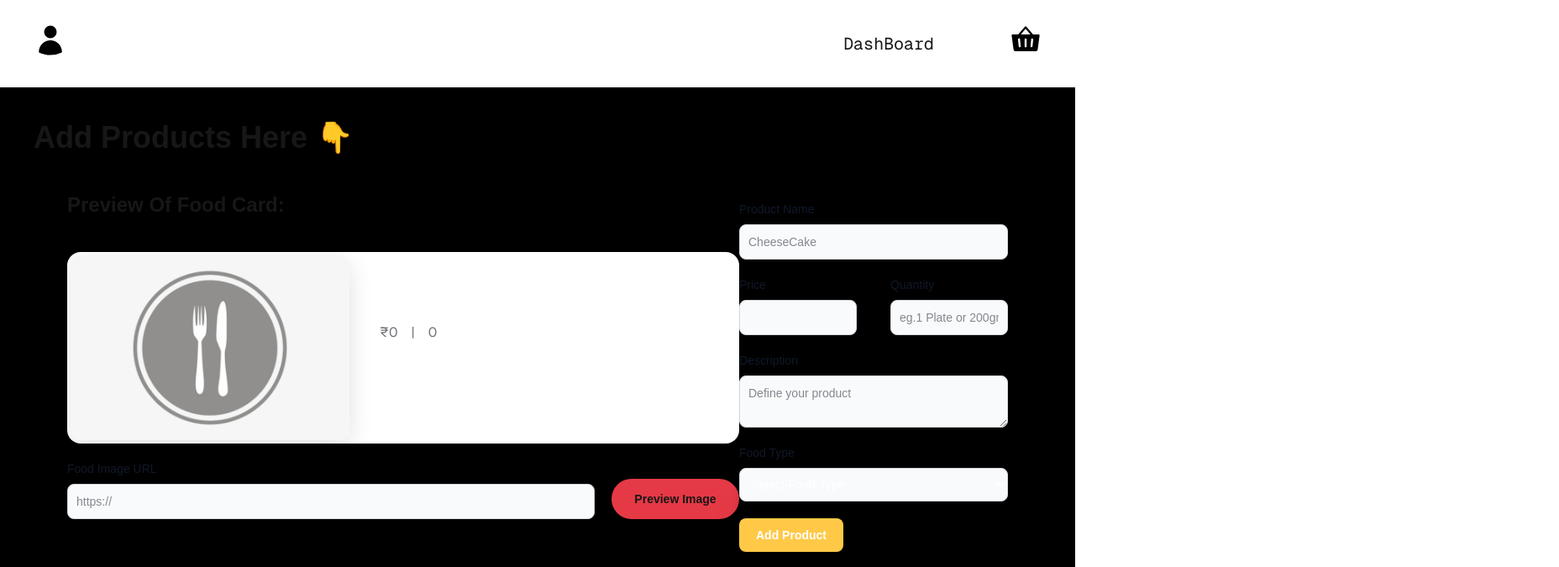
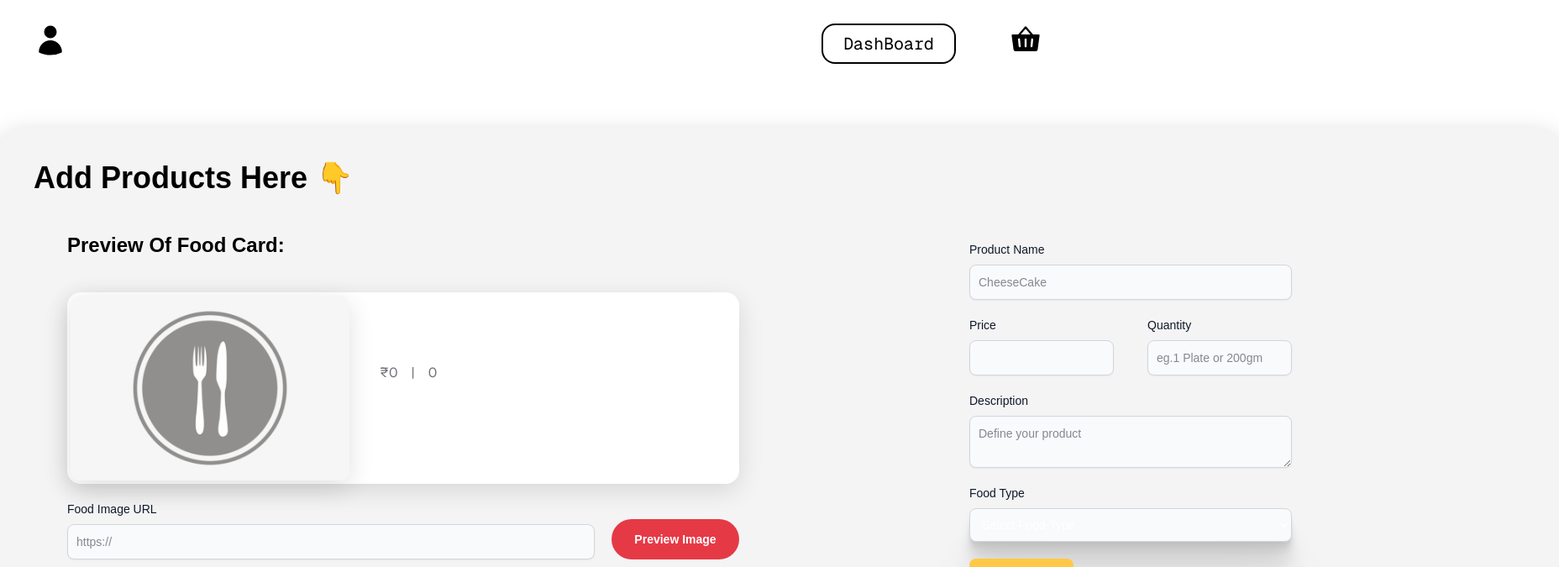
Before and after one commit to narendra-create/Best-Fullstack-Projects, a Next.js app in the folder Local-Bite/client/: page /VendorTools/Addproducts in a window 1280 px wide. Shown: the top 675 px of the page at 84% size, 1856 px wide, since content can reach past the window. Built offline with nearby package versions, Linux system fonts and the light colour scheme; no server answers.

Commit message:
UI: Some ui changes in addfood endpoint

```diff
--- a/Local-Bite/client/app/VendorTools/Addproducts/page.js
+++ b/Local-Bite/client/app/VendorTools/Addproducts/page.js
@@ -18,7 +18,7 @@ const AddProducts = () => {
                 throw new Error("Problem in fetching")
             }
             const data = await res.json();
-            console.log("coming from vendordata",data.vendor);
+            console.log("coming from vendordata", data.vendor, "And the data =", data);
             return data.vendor;
         }
         catch (err) {
@@ -54,7 +54,7 @@ const AddProducts = () => {
     const addFood = async (e, vendorId) => {
         e.preventDefault();
 
-        const res = await fetch(`${process.env.NEXT_PUBLIC_BACKENDURL}/api/product/${vendorId.user}`, {
+        const res = await fetch(`${process.env.NEXT_PUBLIC_BACKENDURL}/api/product/${vendorId}`, {
             credentials: 'include',
             method: 'POST',
             headers: {
@@ -131,7 +131,7 @@ const AddProducts = () => {
     }
 
     return (
-        <div className='mt-26'>
+        <div className='mt-38'>
             <ToastContainer position="top-center"
                 autoClose={2000}
                 hideProgressBar={false}
@@ -144,7 +144,7 @@ const AddProducts = () => {
                 theme="colored"
                 transition={Slide} />
 
-            <div id='add-area' className='w-full h-154 bg-black'>
+            <div id='add-area' className='w-464 h-154 text-black bg-zinc-100 mx-auto rounded-3xl shadow-[0_8px_30px_rgb(0,0,0,0.18)]'>
                 <h1 id='heading' className='text-4xl font-bold pl-10 pt-10 pb-10'>Add Products Here 👇</h1>
                 <div id='addcard' className='flex items-center justify-between px-20'>
                     <div>
@@ -165,32 +165,32 @@ const AddProducts = () => {
                         </section>
                         <div className='my-5 flex gap-5'>
                             <div className='w-157'>
-                                <label htmlFor="imageUrl" className="block mb-2 text-sm font-medium text-gray-900 dark:text-white">Food Image URL</label>
-                                <input type="text" required onChange={handleimage} id="imageUrl" name='imageUrl' className="shadow-xs bg-gray-50 border border-gray-300 text-gray-900 text-sm rounded-lg focus:ring-coriander-green focus:border-coriander-green block w-full p-2.5 dark:bg-gray-700 dark:border-gray-600 dark:placeholder-gray-400 dark:text-white dark:focus:ring-coriander-green dark:focus:border-coriander-green dark:shadow-xs-light" placeholder='https://' />
+                                <label htmlFor="imageUrl" className="block mb-2 text-sm font-medium text-gray-900 dark:text-black">Food Image URL</label>
+                                <input type="text" required onChange={handleimage} id="imageUrl" name='imageUrl' className="shadow-xs bg-gray-50 border border-gray-300 text-gray-900 text-sm rounded-lg focus:ring-coriander-green focus:border-coriander-green block w-full p-2.5 dark:bg-gray-700 dark:border-gray-600 dark:placeholder-gray-400 dark:text-black dark:focus:ring-coriander-green dark:focus:border-coriander-green dark:shadow-xs-light" placeholder='https://' />
                             </div>
-                            <button onClick={imageclick} className='self-end hover:scale-103 transition-all ease-in-out duration-200 font-semibold bg-chili-red rounded-full h-12 w-38 text-sm'>Preview Image</button>
+                            <button onClick={imageclick} className='self-end hover:scale-103 transition-all ease-in-out duration-200 font-semibold text-white bg-chili-red rounded-full h-12 w-38 text-sm'>Preview Image</button>
                         </div>
                     </div>
                     {/* the add section */}
                     <section className='h-96 w-215'>
-                        <form className="max-w-sm mx-auto" onSubmit={(e) => addFood(e, user)}>
+                        <form className="max-w-sm mx-auto" onSubmit={(e) => addFood(e, user.user)}>
                             <div className="mb-5">
-                                <label htmlFor="name" className="block mb-2 text-sm font-medium text-gray-900 dark:text-white">Product Name</label>
-                                <input required type="text" onChange={handleChange} id="name" name='name' className="shadow-xs bg-gray-50 border border-gray-300 text-gray-900 text-sm rounded-lg focus:ring-coriander-green focus:border-coriander-green block w-full p-2.5 dark:bg-gray-700 dark:border-gray-600 dark:placeholder-gray-400 dark:text-white dark:focus:ring-coriander-green dark:focus:border-coriander-green dark:shadow-xs-light" placeholder="CheeseCake" />
+                                <label htmlFor="name" className="block mb-2 text-sm font-medium text-gray-900 dark:text-black">Product Name</label>
+                                <input required type="text" onChange={handleChange} id="name" name='name' className="shadow-xs bg-gray-50 border border-gray-300 text-gray-900 text-sm rounded-lg focus:ring-coriander-green focus:border-coriander-green block w-full p-2.5 dark:bg-gray-700 dark:border-gray-600 dark:placeholder-gray-400 dark:text-black dark:focus:ring-coriander-green dark:focus:border-coriander-green dark:shadow-xs-light" placeholder="CheeseCake" />
                             </div>
                             <div className="mb-5 flex gap-10">
                                 <div>
-                                    <label htmlFor="price" className="block mb-2 text-sm font-medium text-gray-900 dark:text-white">Price</label>
-                                    <input required type="number" onChange={handleChange} id="price" name='price' className="shadow-xs bg-gray-50 border border-gray-300 text-gray-900 text-sm rounded-lg focus:ring-coriander-green focus:border-coriander-green block w-full p-2.5 dark:bg-gray-700 dark:border-gray-600 dark:placeholder-gray-400 dark:text-white dark:focus:ring-coriander-green dark:focus:border-coriander-green dark:shadow-xs-light" />
+                                    <label htmlFor="price" className="block mb-2 text-sm font-medium text-gray-900 dark:text-black">Price</label>
+                                    <input required type="number" onChange={handleChange} id="price" name='price' className="shadow-xs bg-gray-50 border border-gray-300 text-gray-900 text-sm rounded-lg focus:ring-coriander-green focus:border-coriander-green block w-full p-2.5 dark:bg-gray-700 dark:border-gray-600 dark:placeholder-gray-400 dark:text-black dark:focus:ring-coriander-green dark:focus:border-coriander-green dark:shadow-xs-light" />
                                 </div>
                                 <div>
-                                    <label htmlFor="quantity" className='block mb-2 text-sm font-medium text-gray-900 dark:text-white'>Quantity</label>
-                                    <input required type="text" onChange={handleChange} placeholder='eg.1 Plate or 200gm' id='quantity' name='quantity' className='shadow-xs bg-gray-50 border border-gray-300 text-gray-900 text-sm rounded-lg focus:ring-coriander-green focus:border-coriander-green block w-full p-2.5 dark:bg-gray-700 dark:border-gray-600 dark:placeholder-gray-400 dark:text-white dark:focus:ring-coriander-green dark:focus:border-coriander-green dark:shadow-xs-light' />
+                                    <label htmlFor="quantity" className='block mb-2 text-sm font-medium text-gray-900 dark:text-black'>Quantity</label>
+                                    <input required type="text" onChange={handleChange} placeholder='eg.1 Plate or 200gm' id='quantity' name='quantity' className='shadow-xs bg-gray-50 border border-gray-300 text-gray-900 text-sm rounded-lg focus:ring-coriander-green focus:border-coriander-green block w-full p-2.5 dark:bg-gray-700 dark:border-gray-600 dark:placeholder-gray-400 dark:text-black dark:focus:ring-coriander-green dark:focus:border-coriander-green dark:shadow-xs-light' />
                                 </div>
                             </div>
                             <div className='mb-5'>
-                                <label htmlFor="description" className='block mb-2 text-sm font-medium text-gray-900 dark:text-white'>Description</label>
-                                <textarea required name="description" onChange={handleChange} id="description" placeholder='Define your product' className='break-words whitespace-normal shadow-xs bg-gray-50 border border-gray-300 text-gray-900 text-sm rounded-lg focus:ring-coriander-green focus:border-coriander-green block w-full p-2.5 dark:bg-gray-700 dark:border-gray-600 dark:placeholder-gray-400 dark:text-white dark:focus:ring-coriander-green dark:focus:border-coriander-green dark:shadow-xs-light'></textarea>
+                                <label htmlFor="description" className='block mb-2 text-sm font-medium text-gray-900 dark:text-black'>Description</label>
+                                <textarea required name="description" onChange={handleChange} id="description" placeholder='Define your product' className='break-words whitespace-normal shadow-xs bg-gray-50 border border-gray-300 text-gray-900 text-sm rounded-lg focus:ring-coriander-green focus:border-coriander-green block w-full p-2.5 dark:bg-gray-700 dark:border-gray-600 dark:placeholder-gray-400 dark:text-black dark:focus:ring-coriander-green dark:focus:border-coriander-green dark:shadow-xs-light'></textarea>
                             </div>
                             <div className='mb-5'>
                                 <label htmlFor="type" className='block mb-2 text-sm font-medium text-gray-900 dark:text-white'>Food Type</label>
@@ -205,7 +205,7 @@ const AddProducts = () => {
                     </section>
                 </div >
             </div>
-            <div id='show-area' className='w-full h-188 overflow-y-auto bg-amber-400'>
+            <div id='show-area' className='w-full h-188 overflow-y-auto'>
                 <div className='font-bold text-4xl font-sans border-b-3 border-black pb-8 text-black mx-auto mt-20 mb-20 w-full text-center'>Your Restaurent foods</div>
                 <div className='grid grid-cols-2 items-center justify-center gap-y-10 mx-auto mb-30 w-422'>
                     {products ? products.map((products, key) => {
--- a/Local-Bite/client/app/components/Navbar/page.js
+++ b/Local-Bite/client/app/components/Navbar/page.js
@@ -9,7 +9,9 @@ const Navbar = () => {
     const pathname = usePathname();
     const isRegisterpage = pathname === `/components/Register`;
     const isLoginpage = pathname === `/components/Login`;
-    const bgcolor = isRegisterpage || isLoginpage || pathname === '/' ? "white" : "black"
+    const isDashboard = pathname === '/VendorTools/Addproducts'
+    const bgcolor = isRegisterpage || isLoginpage || pathname === '/' ? "white" : "black";
+    const dashboardcolor = isDashboard ? "border-black text-black hover:bg-black hover:text-white" : "text-white border-white  hover:bg-white hover:text-black"
 
     return (
         <nav className='w-full h-24 absolute z-40 top-0 '>
@@ -33,7 +35,7 @@ const Navbar = () => {
                 )}
                 <div className='flex gap-16 items-center justify-center'>
                     <Link href={'/VendorTools/Dashboard'}>
-                        <div className='text-xl border-2 border-white py-2 px-6 transition-all ease-in-out duration-200 cursor-pointer hover:scale-101 hover:bg-hero-bg hover:text-black rounded-2xl mt-2 font-mono'>DashBoard</div>
+                        <div className={`${dashboardcolor} text-xl border-2 py-2 px-6 transition-all ease-in-out duration-200 cursor-pointer hover:scale-101 rounded-2xl mt-2 font-mono`}>DashBoard</div>
                     </Link>
                     <Link href={'/components/Cart'}><svg className='cursor-pointer transition-all ease-in-out duration-200 hover:scale-108' xmlns="http://www.w3.org/2000/svg" width="38" height="38" fill={bgcolor} viewBox="0 0 256 256"><path d="M238,82.73A8,8,0,0,0,232,80H187.63L134,18.73a8,8,0,0,0-12,0L68.37,80H24a8,8,0,0,0-7.93,9.06L31.14,202.12A16.06,16.06,0,0,0,47,216H209a16.06,16.06,0,0,0,15.86-13.88L239.93,89.06A8,8,0,0,0,238,82.73ZM81.6,184a7.32,7.32,0,0,1-.81,0,8,8,0,0,1-8-7.2l-5.6-56a8,8,0,0,1,15.92-1.6l5.6,56A8,8,0,0,1,81.6,184Zm54.4-8a8,8,0,0,1-16,0V120a8,8,0,0,1,16,0ZM89.63,80,128,36.15,166.37,80Zm99.13,40.8-5.6,56a8,8,0,0,1-7.95,7.2,7.32,7.32,0,0,1-.81,0,8,8,0,0,1-7.16-8.76l5.6-56a8,8,0,0,1,15.92,1.6Z"></path></svg>
                     </Link>
--- a/Local-Bite/client/app/layout.js
+++ b/Local-Bite/client/app/layout.js
@@ -23,7 +23,7 @@ export default function RootLayout({ children }) {
     <html lang="en">
       <body
         className={`${geistSans.variable} ${geistMono.variable} antialiased`}
-      >
+       >
         <Navbar />
         <Providers>
           {children}
```
